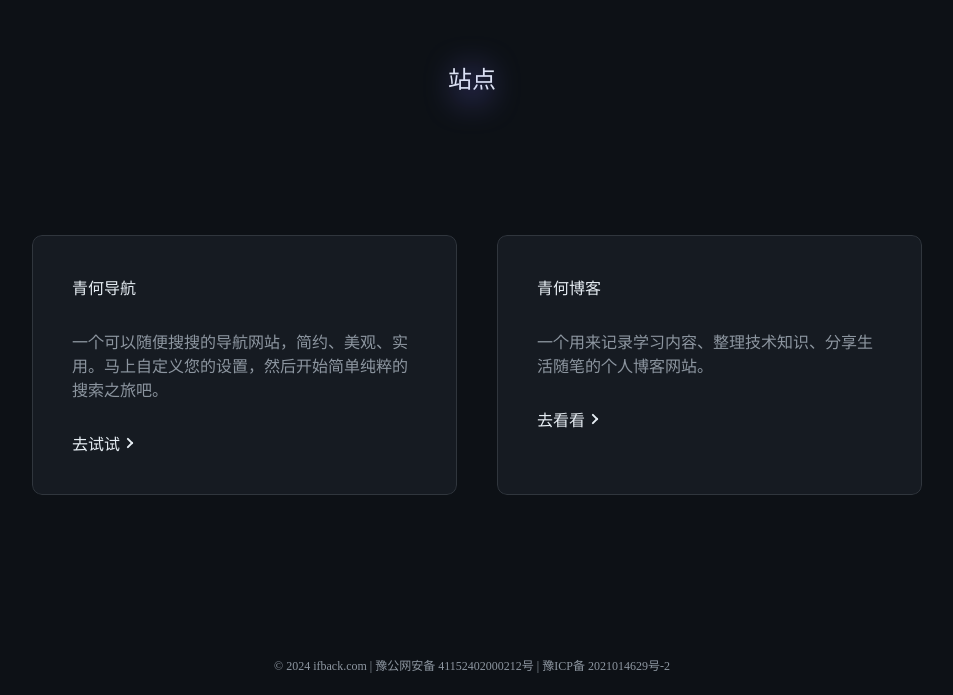
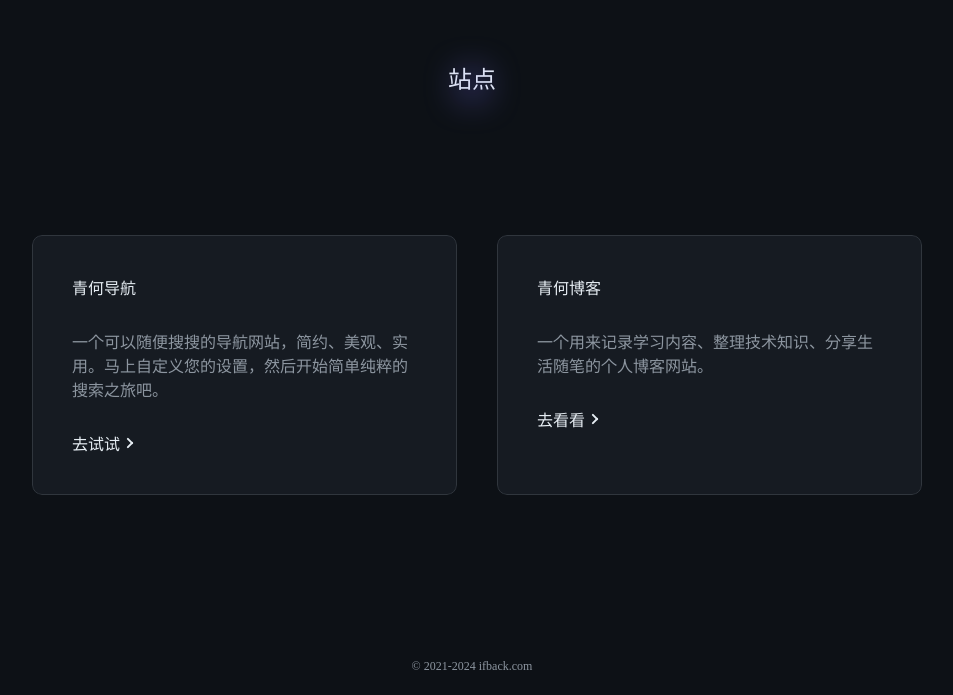
Before and after one commit to SingleMoonlight/qingheifback, a Vue app: page / in a window 1280 px wide. Shown: the part 1615-2310 px from the top of the page, without its empty margins (168-1121 px from the left). Built offline with nearby package versions, Linux system fonts and the light colour scheme.

Commit message:
Modify copyright

```diff
--- a/src/components/CopyrightStatement.vue
+++ b/src/components/CopyrightStatement.vue
@@ -15,19 +15,9 @@ onMounted(() => {
 
 <template>
     <div class="copyright" v-show="props.showCopyright">
-        © {{ year }}
+        © {{ props.copyrightInfo.startYear }}-{{ year }}
         <a :underline="false" :href="props.copyrightInfo.ownerUrl" target="_blank">
             {{ props.copyrightInfo.ownerInfo }}
-        </a>
-        |
-        {{ props.copyrightInfo.beianProvince }}公网安备
-        <a :underline="false" :href="props.copyrightInfo.gonanBeianUrl" target="_blank">
-            {{ props.copyrightInfo.gonanBeianNum }}
-        </a>
-        |
-        {{ props.copyrightInfo.beianProvince }}ICP备
-        <a :underline="false" :href="props.copyrightInfo.icpBeianUrl" target="_blank">
-            {{ props.copyrightInfo.icpBeianNum }}
         </a>
     </div>
 </template>
--- a/src/utils/constant.js
+++ b/src/utils/constant.js
@@ -1,11 +1,7 @@
 export const copyrightInfo = {
+    startYear: 2021,
     ownerInfo: 'ifback.com',
     ownerUrl: 'https://ifback.com/',
-    beianProvince: '豫',
-    gonanBeianNum: '41152402000212号',
-    gonanBeianUrl: 'http://www.beian.gov.cn/',
-    icpBeianNum: '2021014629号-2',
-    icpBeianUrl: 'https://beian.miit.gov.cn/',
 }
 
 export const navList = ['首页', '关于', '站点']
```
